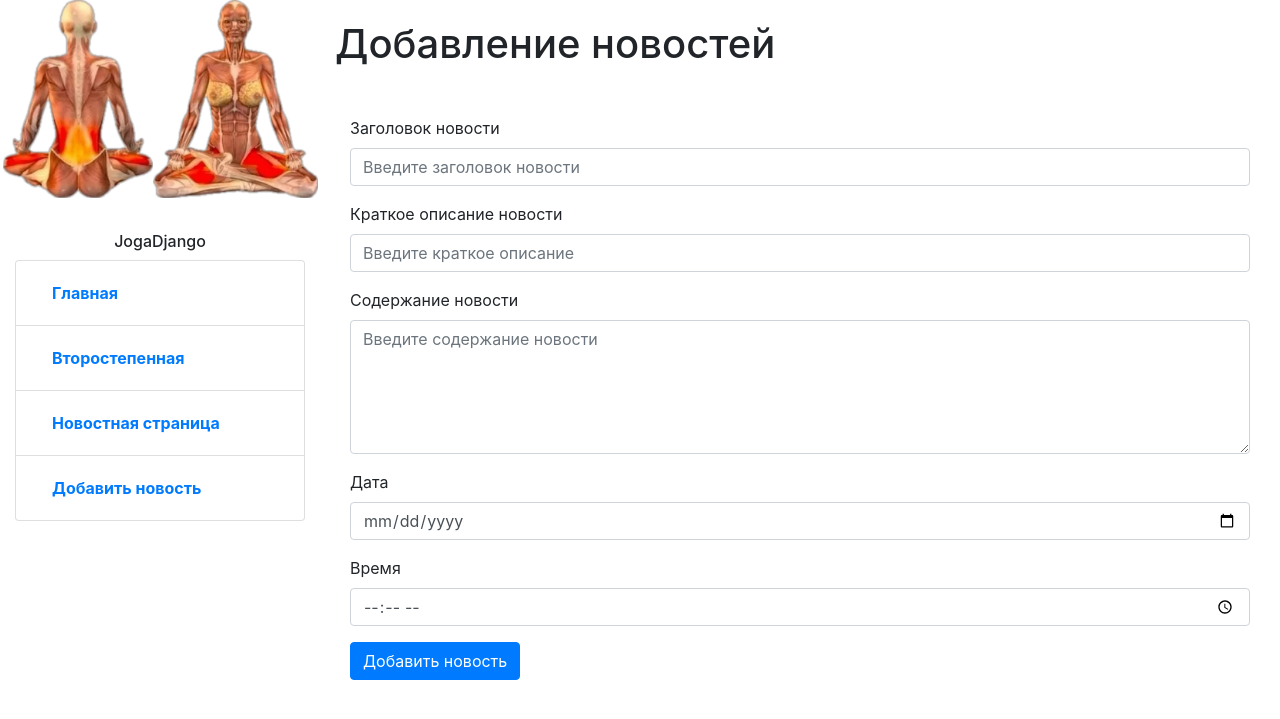
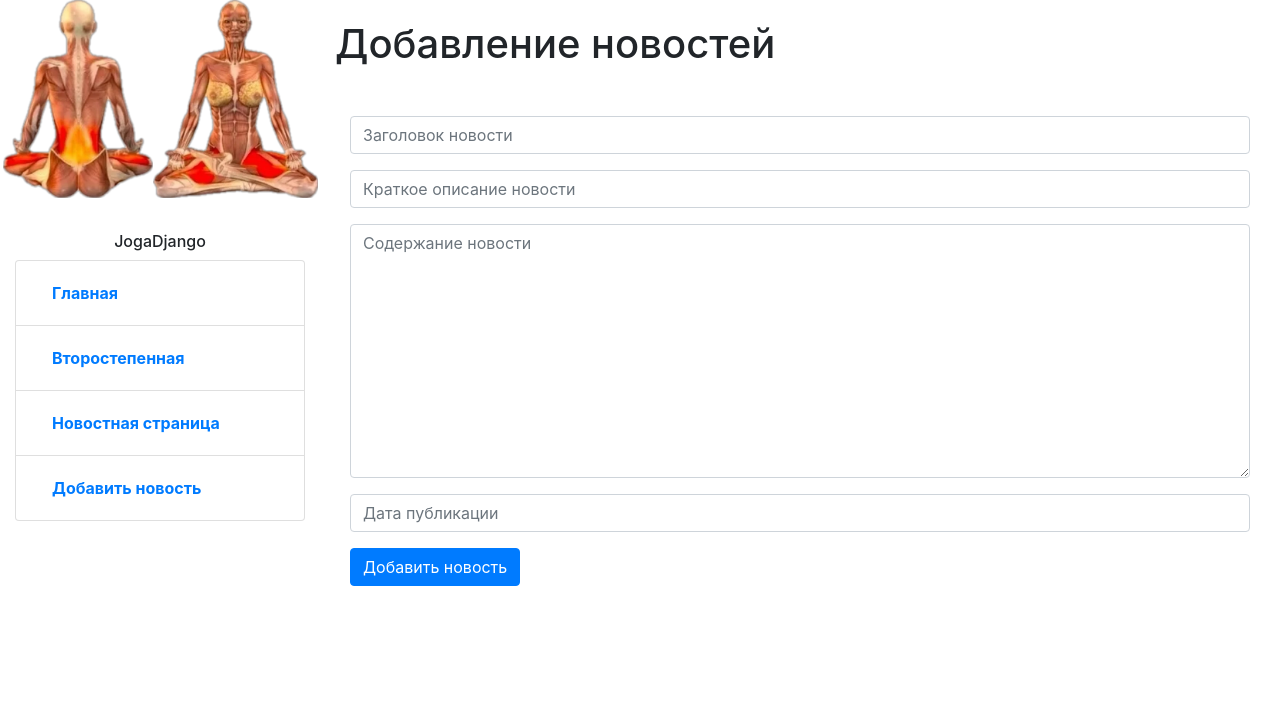
Before and after one commit to Natali280853/PythonProject_DJ03_seq, a Django app: page /news/create_news in a window 1280 px wide. Shown: the top 719 px of the page. Run offline with Django 5.2, Linux system fonts and the light colour scheme; parts of the project's set-up code (start-up, migrations or seed data) failed here and were passed over; some libraries are stand-ins or nearby versions.

Commit message:
add code for POST

```diff
--- a/ZeroCoder/news/forms.py
+++ b/ZeroCoder/news/forms.py
@@ -1,8 +1,14 @@
-from models import News_Post
-from django.forms import ModelForm
+from .models import News_Post
+from django.forms import ModelForm, TextInput, DateTimeInput, Textarea
 
 
 class NewsPostForm(ModelForm):
     class Meta:
         model = News_Post
         fields = ['title', 'short_description', 'text', 'pub_date']
+        widgets = {
+            'title': TextInput(attrs={'class': 'form-control', 'placeholder': 'Заголовок новости'}),
+            'short_description': TextInput(attrs={'class': 'form-control', 'placeholder': 'Краткое описание новости'}),
+            'text': Textarea(attrs={'class': 'form-control', 'placeholder': 'Содержание новости'}),
+            'pub_date': DateTimeInput(attrs={'class': 'form-control', 'placeholder': 'Дата публикации'})
+        }
--- a/ZeroCoder/news/templates/news/add_new_post.html
+++ b/ZeroCoder/news/templates/news/add_new_post.html
@@ -6,35 +6,37 @@
 
 {% block content %}
    <h1>Добавление новостей</h1>
-{{form}}
      <div>
-<!--        <h2>Форма добавления новостей</h2>  -->
        <div class="container mt-5">
-<!--           <h2 class="mb-4">Добавить новость</h2> -->
           <form method="post">
             {% csrf_token %}   <!--  добавляем, если ошибка проверки 'CSRF' (Ошибка доступа 403)-->
             <div class="form-group">
-                <label for="title">Заголовок новости</label>
-                <input type="text" class="form-control" id="title" placeholder="Введите заголовок новости" required>
+            <!--     <label for="title">Заголовок новости</label> -->
+             <!--   <input type="text" class="form-control" id="title" placeholder="Введите заголовок новости" required> -->
+                {{ form.title }}
             </div>
             <div class="form-group">
-                <label for="description">Краткое описание новости</label>
-                <input type="text" class="form-control" id="description" placeholder="Введите краткое описание" required>
+            <!--     <label for="description">Краткое описание новости</label> -->
+             <!--     <input type="text" class="form-control" id="description" placeholder="Введите краткое описание" required> -->
+                {{ form.short_description }}
             </div>
             <div class="form-group">
-                <label for="content">Содержание новости</label>
-                <textarea class="form-control" id="content" rows="5" placeholder="Введите содержание новости" required></textarea>
+            <!--     <label for="content">Содержание новости</label> -->
+            <!--   <textarea class="form-control" id="content" rows="5" placeholder="Введите содержание новости" required></textarea> -->
+                {{ form.text }}
             </div>
             <div class="form-group">
-                <label for="date">Дата</label>
-                <input type="date" class="form-control" id="date" required>
+            <!--     <label for="pub_date">Дата</label> -->
+            <!--      <input type="date" class="form-control" id="date" required> -->
+                {{ form.pub_date }}
             </div>
             <div class="form-group">
-                <label for="time">Время</label>
-                <input type="time" class="form-control" id="time" required>
+            <!--       <label for="time">Время</label> -->
+            <!--       <input type="time" class="form-control" id="time" required> -->
             </div>
             <button type="submit" class="btn btn-primary">Добавить новость</button>
           </form>
+          <p> {{error}} </p>
        </div>
 
     </div>
--- a/ZeroCoder/news/urls.py
+++ b/ZeroCoder/news/urls.py
@@ -4,6 +4,6 @@ from . import views
 urlpatterns = [
      path('', views.home, name='news_home'),
      path('create_news', views.create_news, name='add_news')
-#	path('', views.index, name='home')
-# 	path('newnewnew', views.new, name='page2')
+     # path('', views.index, name='home')
+     # path('newnewnew', views.new, name='page2')
 ]
--- a/ZeroCoder/news/views.py
+++ b/ZeroCoder/news/views.py
@@ -1,5 +1,5 @@
-from django.shortcuts import render
-from models import News_Post
+from django.shortcuts import render, redirect
+from .models import News_Post
 from .forms import NewsPostForm
 
 
@@ -10,9 +10,17 @@ def home(request):
 
 
 def create_news(request):
-    # Создаём переменную для получения всех записей.
+    # когда нажимаем на кнопку, работает метод POST (добавляем проверку на метод). Переменную error размещаем выше, чтобы она изначально имела пустое значение.
+    error = ''
+    if request.method == 'POST':
+        form = NewsPostForm(request.POST)  # Сюда сохранится информация от пользователя.
+        if form.is_valid():
+            form.save()
+            return redirect('news_home')   # из urls.py
+        else:
+            error = "Данные были заполнены некорректно"
     form = NewsPostForm()
-    return render(request, 'news/add_new_post.html', {'form': form})
+    return render(request, 'news/add_new_post.html', {'form': form, 'error': error})
 
 # def index(request):
 #     data = {
```
